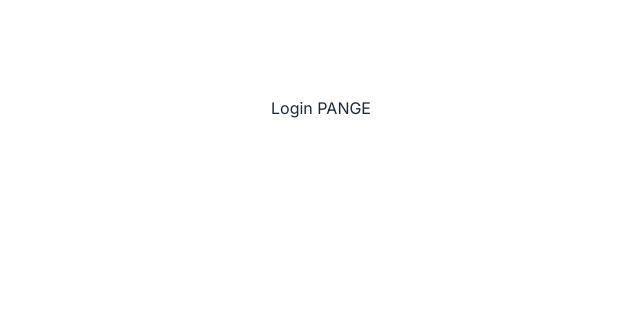
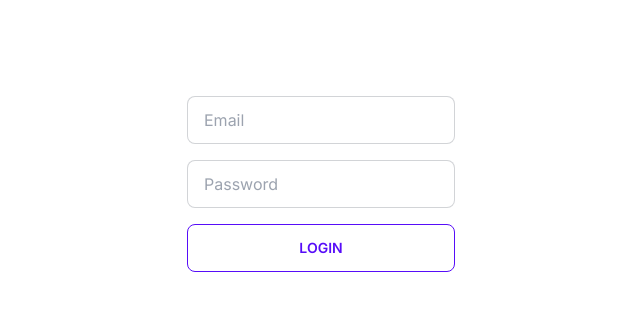
Before and after one commit to mjjstockman/TDA-SAC, a Next.js app in the folder frontend/: page / in a window 1280 px wide. Shown: the top 310 px of the page, without its empty margins (319-959 px from the left). Built offline with nearby package versions, Linux system fonts and the light colour scheme.

Commit message:
updated login.js

```diff
--- a/frontend/pages/Login.js
+++ b/frontend/pages/Login.js
@@ -1,9 +1,33 @@
 import React from 'react'
+import { useState } from 'react';
 
 const Login = () => {
+
+  const [disabled, setDisabled] = useState(false);
+
+  const submitHandler = (e) => {
+      setDisabled(true)
+      e.preventDefault()
+
+      props.client.login(e.target.username.value, e.target.password.value)
+      .then(response => {
+          console.log(response)
+          setDisabled(false)
+          props.loggedIn(response.data.token)
+      }).catch (error => {
+          console.log(error)
+          setDisabled(false)
+          alert("Login failed")
+      })
+  }
+
   return (
-    <div>Login PANGE
-
+    <div>
+      <form className='space-y-4 flex flex-col' onSubmit={(e) => submitHandler(e)}>
+        <input type="text" placeholder="Email" className="input input-bordered w-full max-w-xs" disabled={disabled} />
+        <input type="text" placeholder="Password" className="input input-bordered w-full max-w-xs" disabled={disabled} />
+        <button className="btn btn-outline btn-primary" disabled={disabled}>Login</button>
+      </form>
     </div>
   )
 }
```
